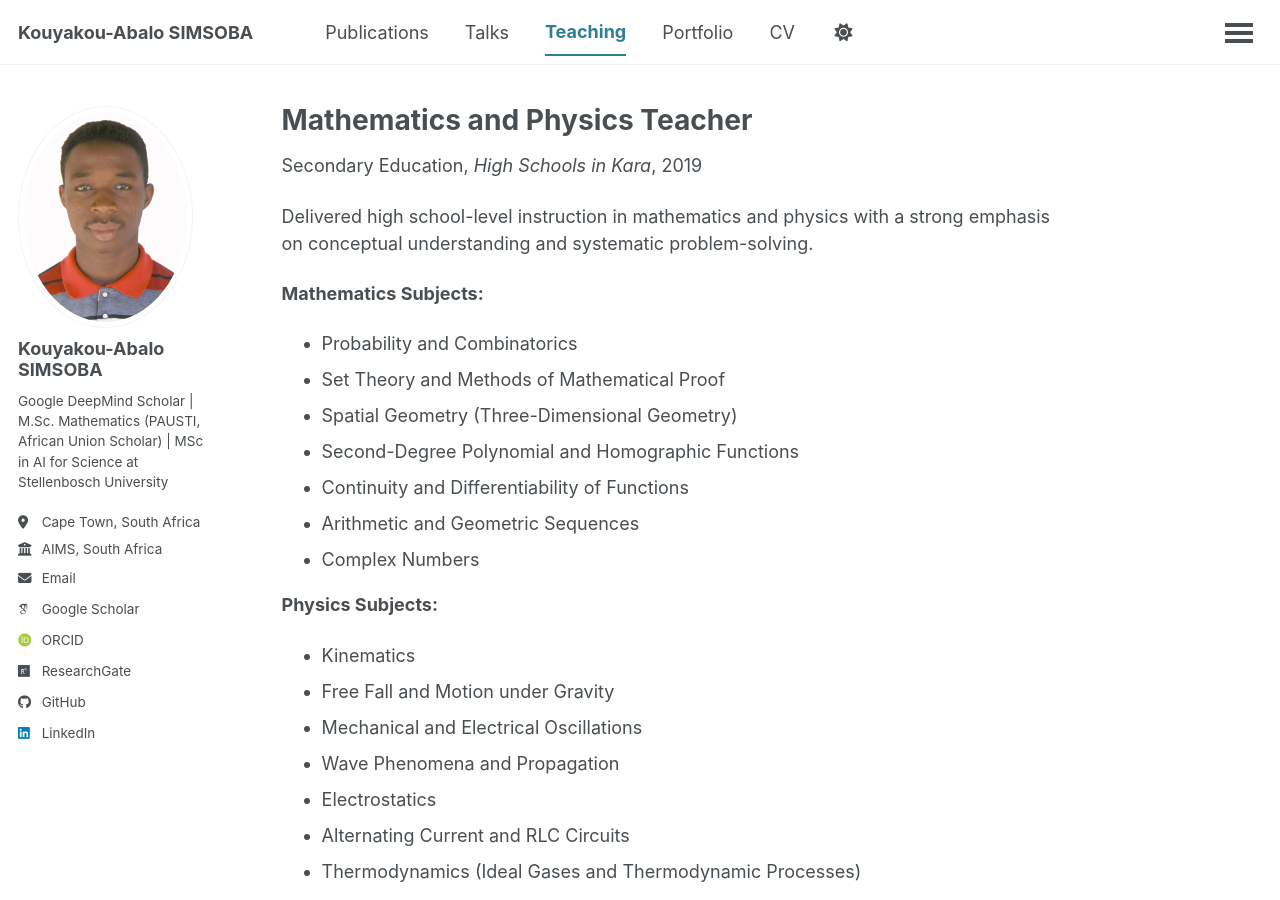
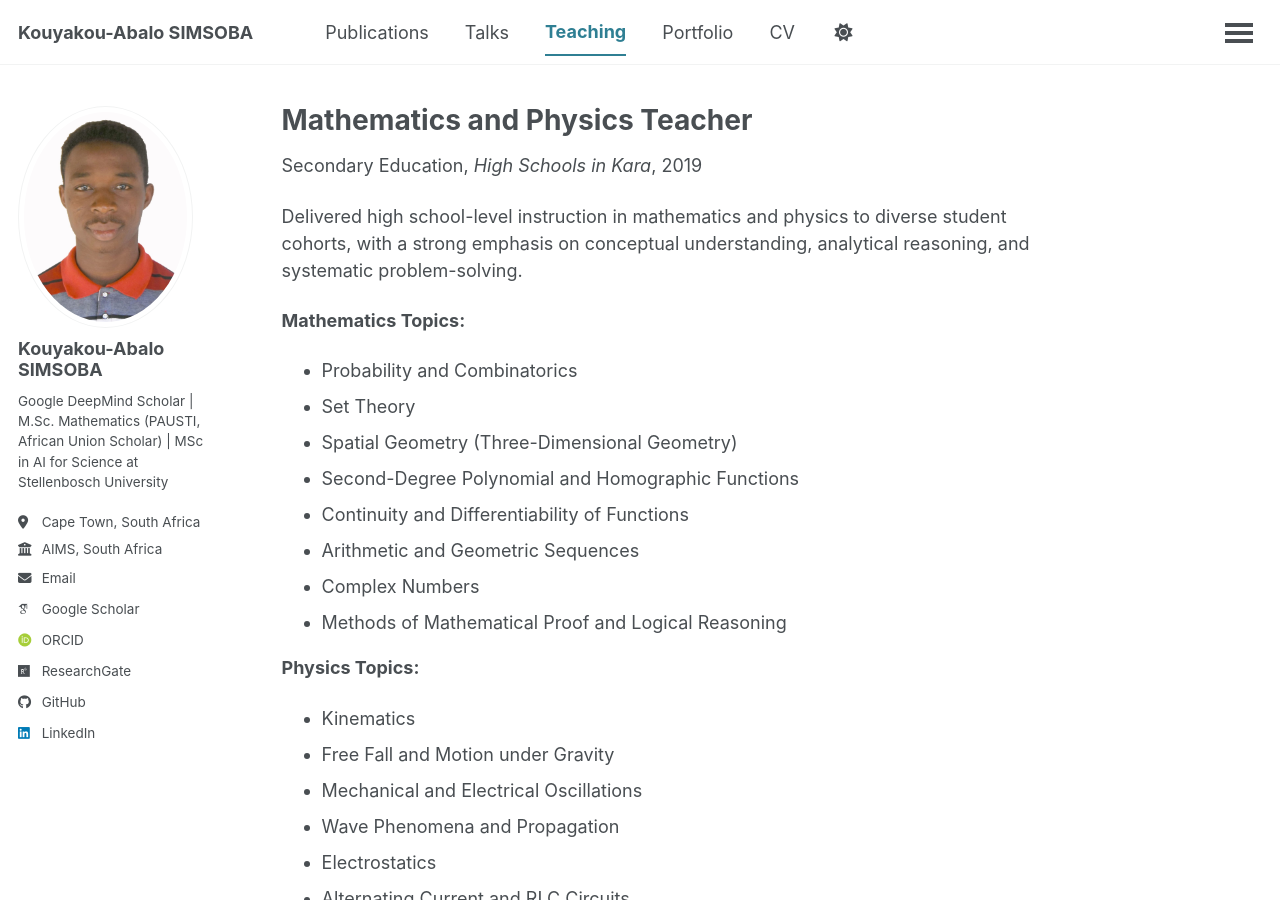
Before and after one commit to simsoba-research/simsoba-research.github.io, a Jekyll site: the page built from _teaching/2014-spring-teaching-1.md, in a window 1280 px wide and 900 px high. Built offline with Jekyll 4.4.1, drawn with Linux system fonts in a browser that asks for light colours; some web fonts are replaced; a script bundle is joined from its source files by our own code; library files that are not in the unit come from our copies.

Commit message:
Update 2014-spring-teaching-1.md

```diff
--- a/_teaching/2014-spring-teaching-1.md
+++ b/_teaching/2014-spring-teaching-1.md
@@ -8,18 +8,19 @@ date: 2019-01-01
 location: "Kara, Togo"
 ---
 
-Delivered high school-level instruction in mathematics and physics with a strong emphasis on conceptual understanding and systematic problem-solving.
+Delivered high school-level instruction in mathematics and physics to diverse student cohorts, with a strong emphasis on conceptual understanding, analytical reasoning, and systematic problem-solving.
 
-**Mathematics Subjects:**
+**Mathematics Topics:**
 * Probability and Combinatorics
-* Set Theory and Methods of Mathematical Proof
+* Set Theory
 * Spatial Geometry (Three-Dimensional Geometry)
 * Second-Degree Polynomial and Homographic Functions
 * Continuity and Differentiability of Functions
 * Arithmetic and Geometric Sequences
 * Complex Numbers
+* Methods of Mathematical Proof and Logical Reasoning
 
-**Physics Subjects:**
+**Physics Topics:**
 * Kinematics
 * Free Fall and Motion under Gravity
 * Mechanical and Electrical Oscillations
```
